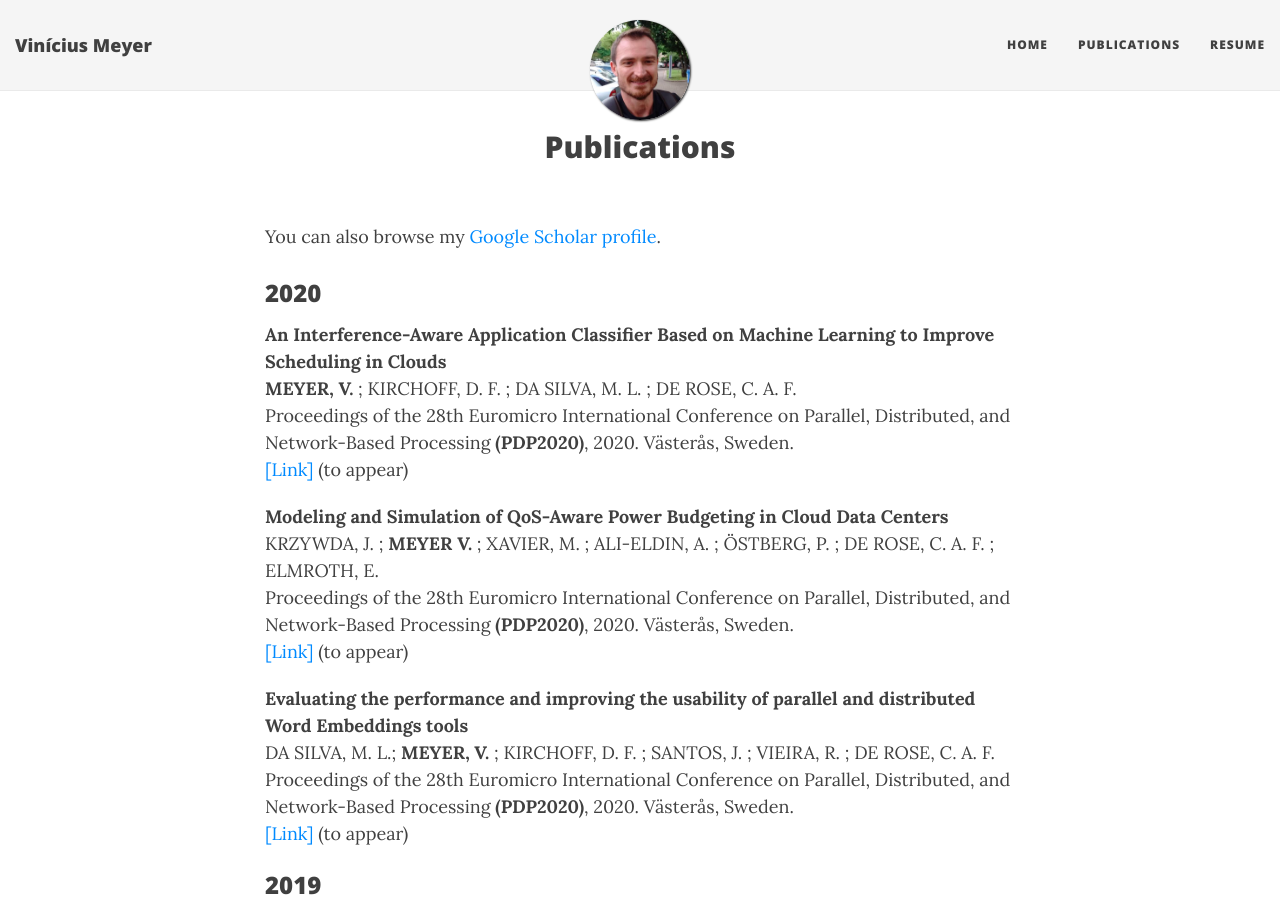
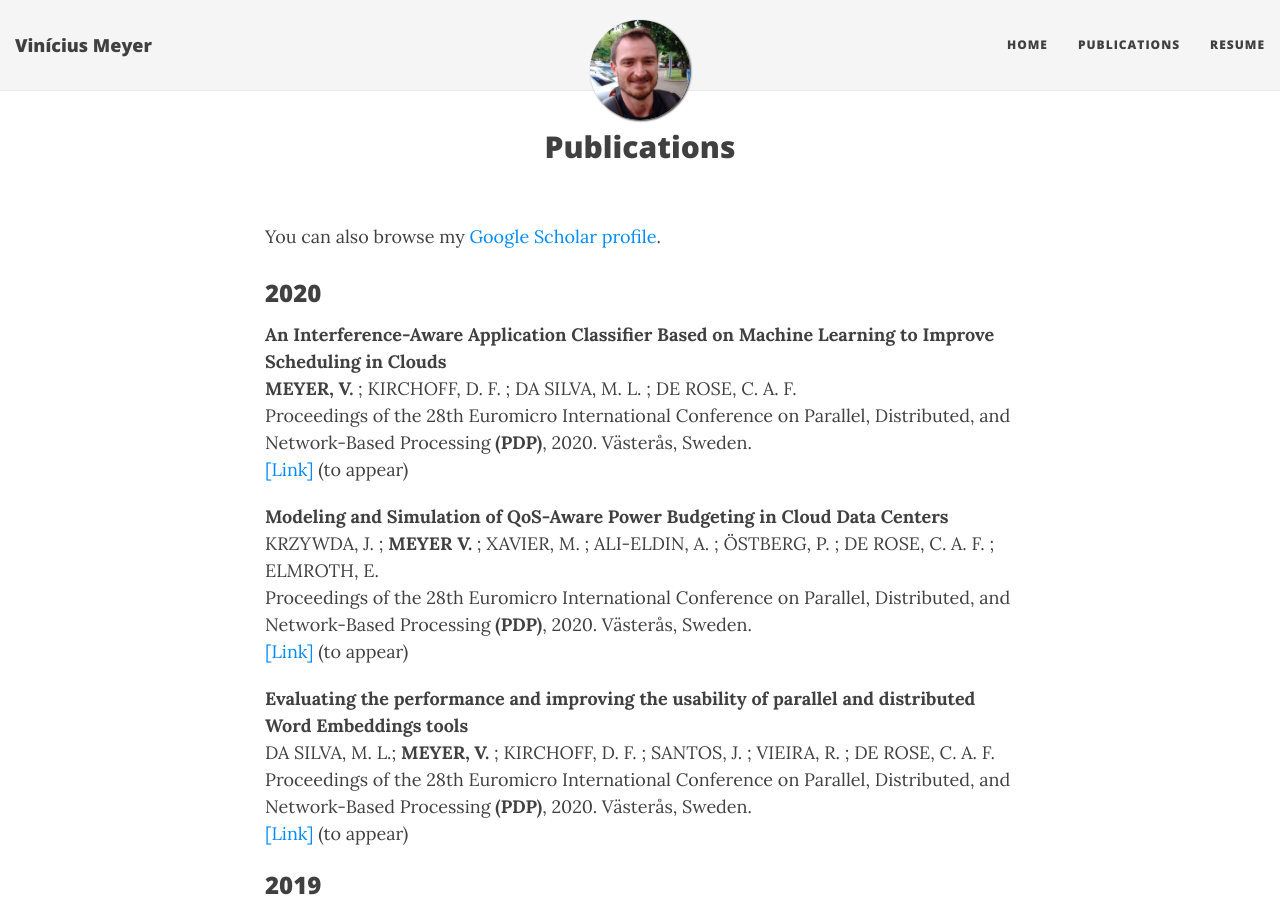
Before and after one commit to ViniciusMeyer/viniciusmeyer.github.io, a Jekyll site: the page built from publications.md, in a window 1280 px wide and 900 px high. Built offline with Jekyll 4.4.1, drawn with Linux system fonts in a browser that asks for light colours; nearby versions of some CDN libraries.

Commit message:
Update publications.md

```diff
--- a/publications.md
+++ b/publications.md
@@ -15,7 +15,7 @@ You can also browse my <a href="https://scholar.google.com.br/citations?user=t9w
        <p class="media-heading">
           <strong>An Interference-Aware Application Classifier Based on Machine Learning to Improve Scheduling in Clouds</strong><br />
           <b>MEYER, V.</b> ; KIRCHOFF, D. F. ;  DA SILVA, M. L. ; DE ROSE, C. A. F.<br />
-		Proceedings of the 28th Euromicro International Conference on Parallel, Distributed, and Network-Based Processing <b>(PDP2020)</b>, 2020. Västerås, Sweden.<br />
+		Proceedings of the 28th Euromicro International Conference on Parallel, Distributed, and Network-Based Processing <b>(PDP)</b>, 2020. Västerås, Sweden.<br />
           <a href="a">[Link]</a> (to appear) <br />
        </p>
     </div>
@@ -26,7 +26,7 @@ You can also browse my <a href="https://scholar.google.com.br/citations?user=t9w
        <p class="media-heading">
           <strong>Modeling and Simulation of QoS-Aware Power Budgeting in Cloud Data Centers</strong><br />
           KRZYWDA, J. ; <b>MEYER V.</b> ; XAVIER, M. ;  ALI-ELDIN, A. ; ÖSTBERG, P. ; DE ROSE, C. A. F. ; ELMROTH, E.<br />
-		Proceedings of the 28th Euromicro International Conference on Parallel, Distributed, and Network-Based Processing <b>(PDP2020)</b>, 2020. Västerås, Sweden.<br />
+		Proceedings of the 28th Euromicro International Conference on Parallel, Distributed, and Network-Based Processing <b>(PDP)</b>, 2020. Västerås, Sweden.<br />
           <a href="a">[Link]</a> (to appear) <br />
        </p>
     </div>
@@ -37,7 +37,7 @@ You can also browse my <a href="https://scholar.google.com.br/citations?user=t9w
        <p class="media-heading">
           <strong>Evaluating the performance and improving the usability of parallel and distributed Word Embeddings tools</strong><br />
           DA SILVA, M. L.; <b>MEYER, V.</b> ; KIRCHOFF, D. F. ; SANTOS, J. ; VIEIRA, R. ; DE ROSE, C. A. F.<br />
-		Proceedings of the 28th Euromicro International Conference on Parallel, Distributed, and Network-Based Processing <b>(PDP2020)</b>, 2020. Västerås, Sweden.<br />
+		Proceedings of the 28th Euromicro International Conference on Parallel, Distributed, and Network-Based Processing <b>(PDP)</b>, 2020. Västerås, Sweden.<br />
           <a href="a">[Link]</a> (to appear) <br />
        </p>
     </div>
```
